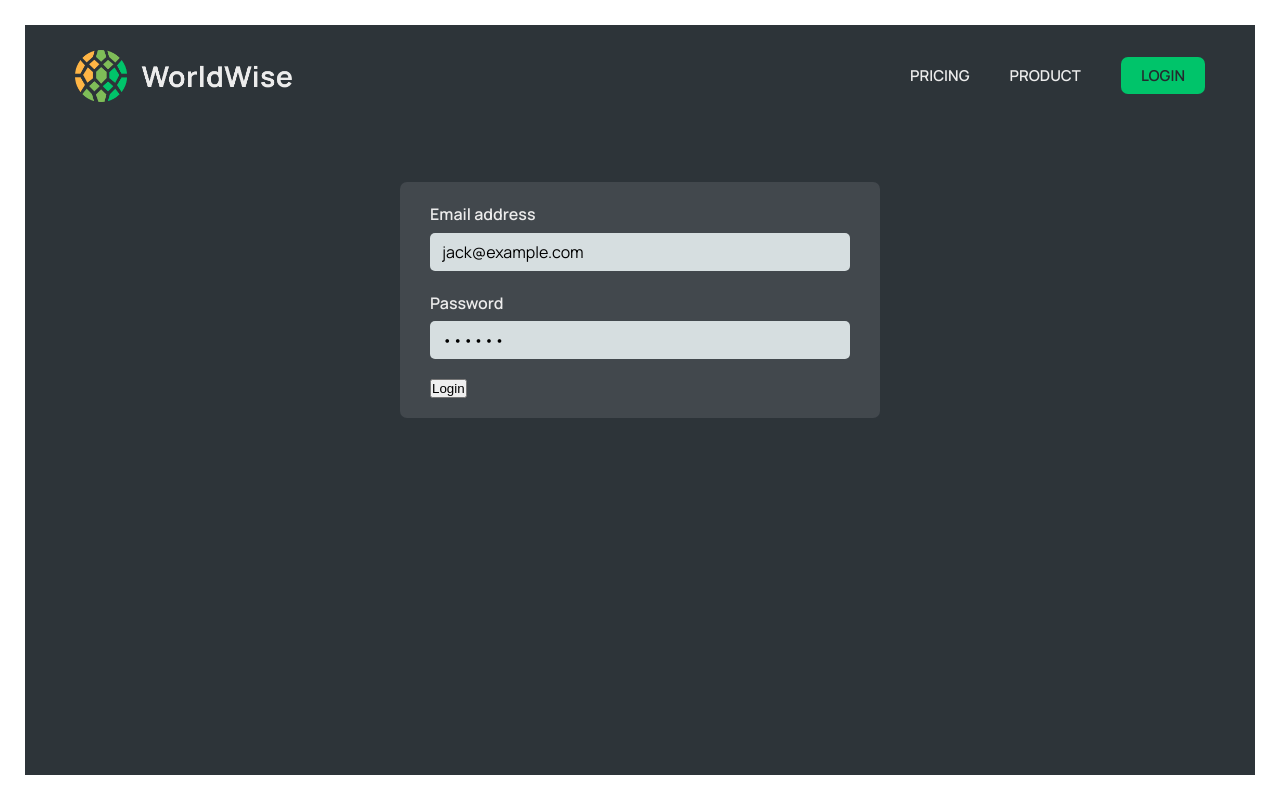
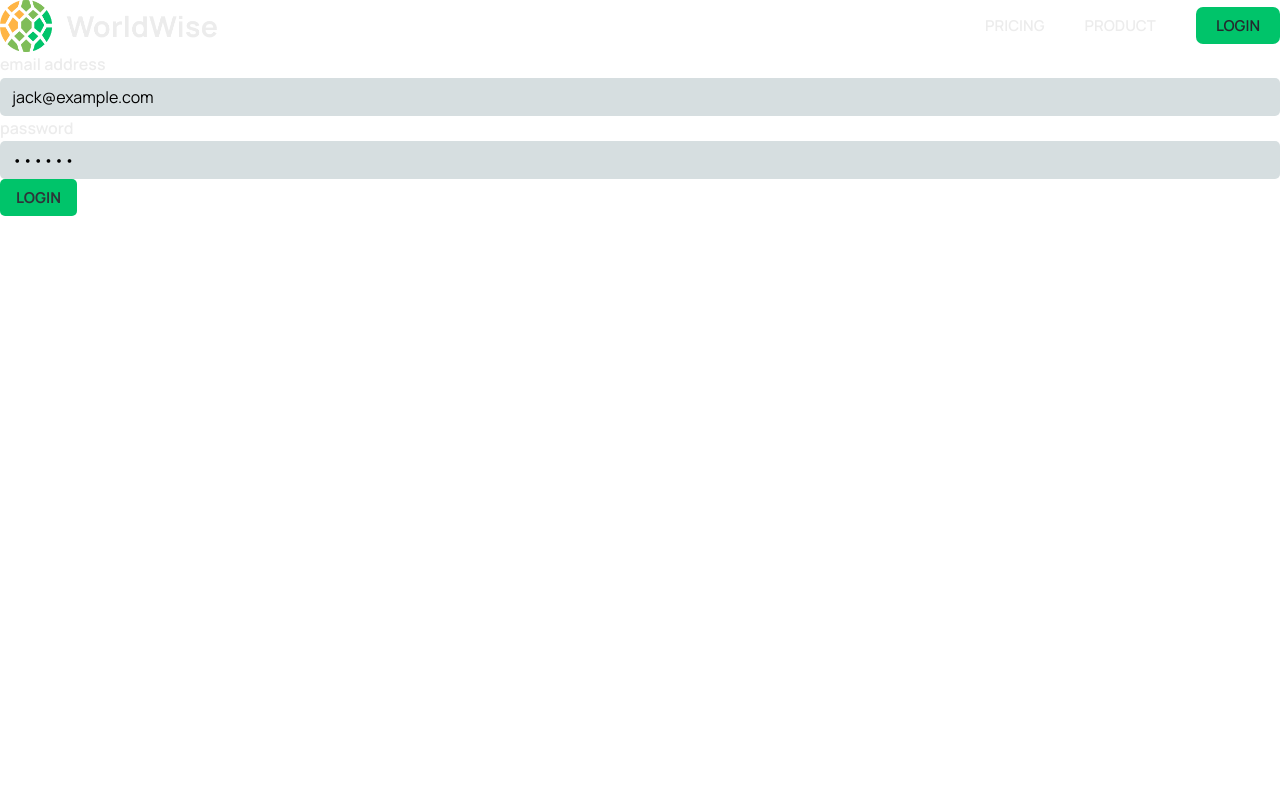
Before and after one commit to gtzjesus/WorldWise, a React (Vite) app: page /login in a window 1280 px wide. Built offline with nearby package versions, Linux system fonts and the light colour scheme; data requests are answered from the project's data file.

Commit message:
Adding Functionality for Login/Logout user

```diff
--- a/src/App.jsx
+++ b/src/App.jsx
@@ -11,9 +11,11 @@ import City from './components/City.jsx';
 import Form from './components/Form.jsx';
 import CountryList from './components/CountryList.jsx';
 import { CitiesProvider } from './contexts/CityContext.jsx';
+import { AuthProvider } from './contexts/FakeAuthContext.jsx';
 
 function App() {
   return (
+    <AuthProvider>
       <CitiesProvider>
         <BrowserRouter>
           <Routes>
@@ -32,6 +34,7 @@ function App() {
           </Routes>
         </BrowserRouter>
       </CitiesProvider>
+    </AuthProvider>
   );
 }
 
--- a/src/components/User.jsx
+++ b/src/components/User.jsx
@@ -1,16 +1,22 @@
-import styles from "./User.module.css";
+import { useNavigate } from 'react-router-dom';
+import { useAuth } from '../contexts/FakeAuthContext';
+import styles from './User.module.css';
 
 const FAKE_USER = {
-  name: "Jack",
-  email: "jack@example.com",
-  password: "qwerty",
-  avatar: "https://i.pravatar.cc/100?u=zz",
+  name: 'Jack',
+  email: 'jack@example.com',
+  password: 'qwerty',
+  avatar: 'https://i.pravatar.cc/100?u=zz',
 };
 
 function User() {
-  const user = FAKE_USER;
+  const { user, logout } = useAuth();
+  const navigate = useNavigate();
 
-  function handleClick() {}
+  function handleClick() {
+    logout();
+    navigate('/');
+  }
 
   return (
     <div className={styles.user}>
--- a/src/contexts/FakeAuthContext.jsx
+++ b/src/contexts/FakeAuthContext.jsx
@@ -18,7 +18,7 @@ function reducer(state, action) {
   }
 }
 const FAKE_USER = {
-  name: 'Jack',
+  name: 'Jesus',
   email: 'jack@example.com',
   password: 'qwerty',
   avatar: 'https://i.pravatar.cc/100?u=zz',
@@ -49,6 +49,7 @@ function useAuth() {
   const context = useContext(AuthContext);
   if (context === undefined)
     throw new Error('AuthContext was used outside AuthProvider');
+  return context;
 }
 
 export { AuthProvider, useAuth };
--- a/src/pages/AppLayout.jsx
+++ b/src/pages/AppLayout.jsx
@@ -1,12 +1,14 @@
 import Sidebar from '../components/Sidebar';
 import Map from '../components/Map';
 import styles from './AppLayout.module.css';
+import User from '../components/User';
 
 function AppLayout() {
   return (
     <div className={styles.app}>
       <Sidebar />
       <Map />
+      <User />
     </div>
   );
 }
--- a/src/pages/Homepage.jsx
+++ b/src/pages/Homepage.jsx
@@ -18,7 +18,7 @@ export default function Homepage() {
           of. Never forget your wonderful experiences, and show your friends how
           you have wandered the world.
         </h2>
-        <Link to="/app" className="cta">
+        <Link to="/login" className="cta">
           Start Tracking Now
         </Link>
       </section>
--- a/src/pages/Login.jsx
+++ b/src/pages/Login.jsx
@@ -1,38 +1,53 @@
-import { useState } from 'react';
+import { useEffect, useState } from 'react';
+import { useAuth } from '../contexts/FakeAuthContext';
+import { useNavigate } from 'react-router-dom';
+import PageNav from '../components/PageNav';
+import Button from '../components/Button';
 import styles from './Login.module.css';
-import PageNav from '../components/PageNav';
 
 export default function Login() {
-  // PRE-FILL FOR DEV PURPOSES
   const [email, setEmail] = useState('jack@example.com');
   const [password, setPassword] = useState('qwerty');
 
+  const { login, isAuthenticated } = useAuth();
+  const navigate = useNavigate();
+
+  function handleSubmit(event) {
+    event.preventDefault();
+
+    if (email && password) login(email, password);
+  }
+  useEffect(
+    function () {
+      if (isAuthenticated) navigate('/app', { replace: true });
+    },
+    [isAuthenticated, navigate]
+  );
+
   return (
-    <main className={styles.login}>
+    <main>
       <PageNav />
-      <form className={styles.form}>
-        <div className={styles.row}>
-          <label htmlFor="email">Email address</label>
+      <form onSubmit={handleSubmit}>
+        <div>
+          <label htmlFor="email">email address</label>
           <input
             type="email"
             id="email"
-            onChange={(e) => setEmail(e.target.value)}
+            onChange={(event) => setEmail(event.target.value)}
             value={email}
           />
         </div>
-
-        <div className={styles.row}>
-          <label htmlFor="password">Password</label>
+        <div>
+          <label htmlFor="password">password</label>
           <input
             type="password"
             id="password"
-            onChange={(e) => setPassword(e.target.value)}
+            onChange={(event) => setPassword(event.target.value)}
             value={password}
           />
         </div>
-
         <div>
-          <button>Login</button>
+          <Button type="primary">Login</Button>
         </div>
       </form>
     </main>
```
Lines whose indentation alone changed are shown as unchanged.
